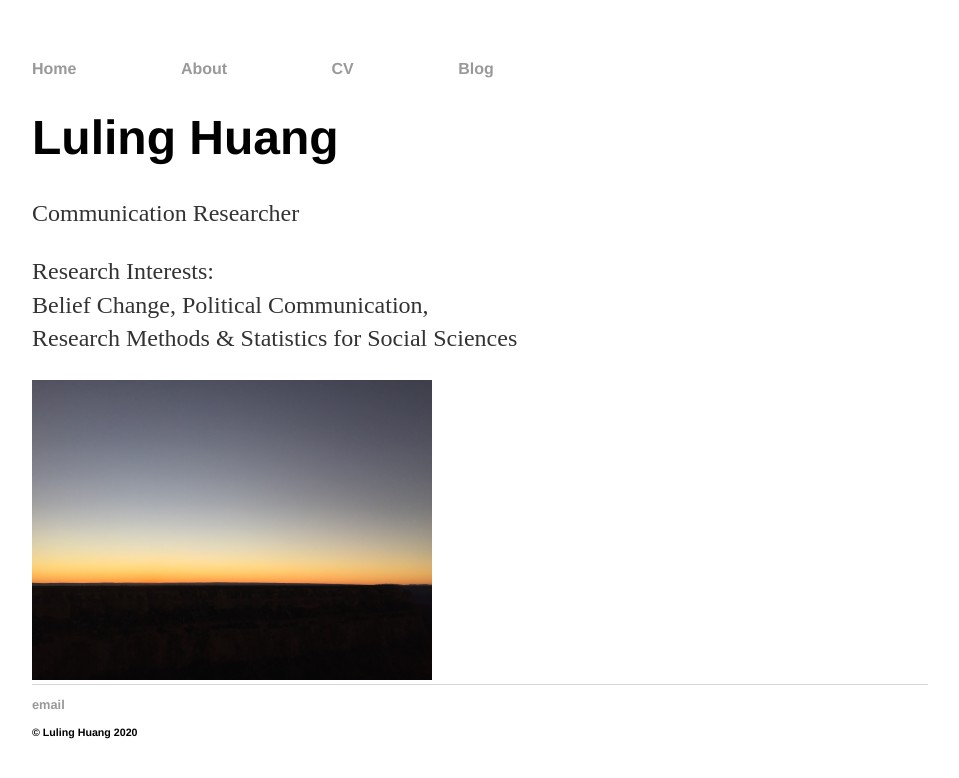
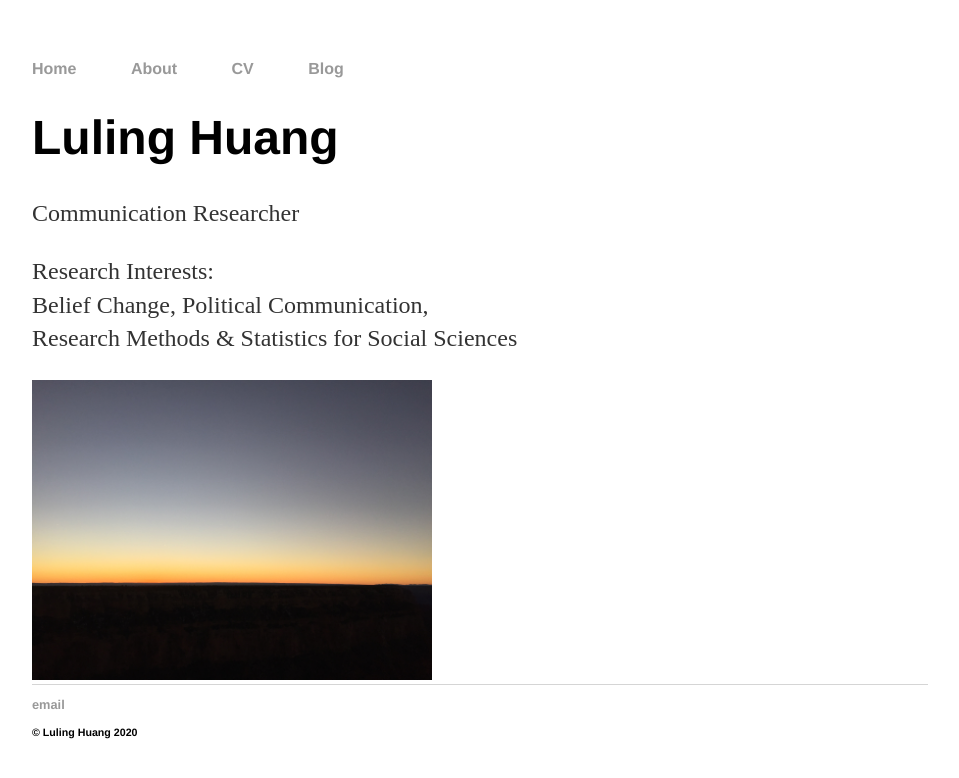
Before and after one commit to discr/discr.github.io, a Jekyll site: the page built from index.html, in a window 1280 px wide. Shown: the top 778 px of the page, without its empty margins (160-1119 px from the left). Built offline with Jekyll 4.4.1, drawn with Linux system fonts in a browser that asks for light colours.

Commit message:
Update main.css

```diff
--- a/css/main.css
+++ b/css/main.css
@@ -10,7 +10,7 @@ nav ul, footer ul, footer small {
 }
 nav ul li  {
     display: inline;
-    margin-right: 100px;
+    margin-right: 50px;
 }
 footer ul li {
     display: inline;
```
